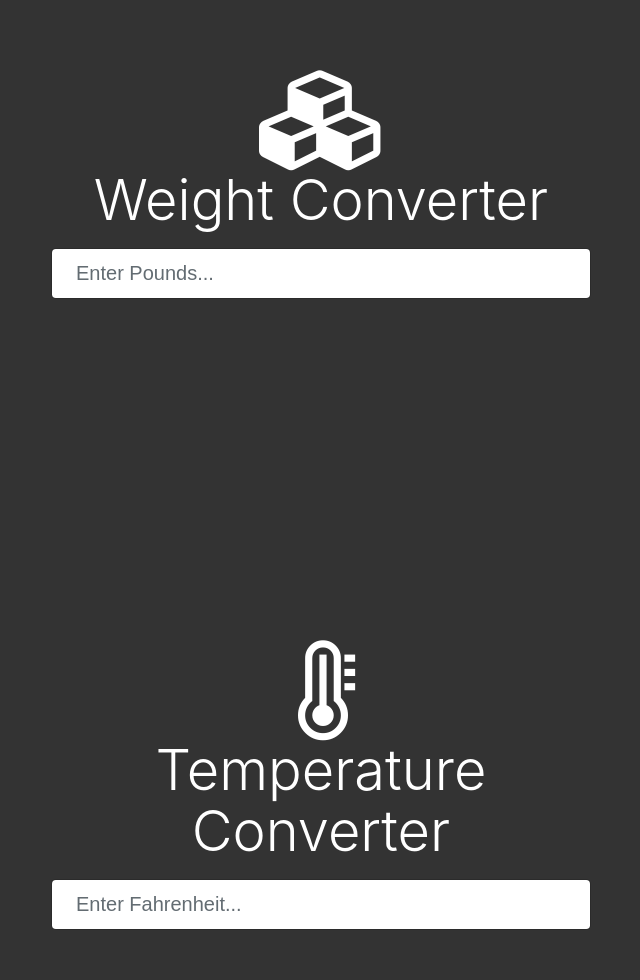
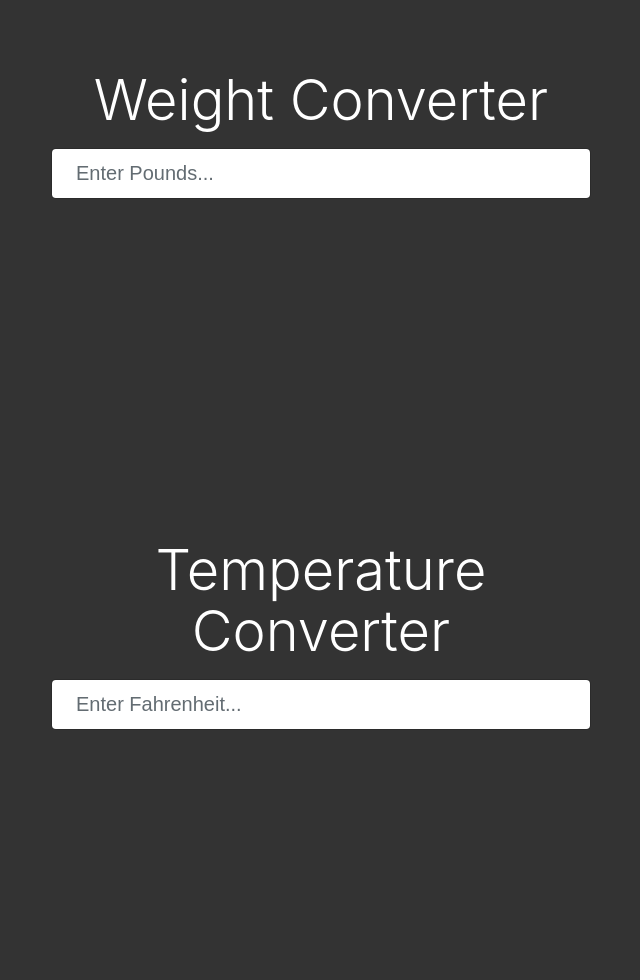
Before and after one commit to Evertxn/weight-converter, a PHP site: page / in a window 1280 px wide. Shown: the top 980 px of the page, without its empty margins (319-959 px from the left). After the commit the page ends 729 px from the top, so only its background shows below. Run offline with PHP 8.4, Linux system fonts and the light colour scheme.

Commit message:
removed animated icons

```diff
--- a/css/style.css
+++ b/css/style.css
@@ -1,15 +1,5 @@
 body{
     margin-top:70px;
-    background: #333;
+    background: #333333;
     color:#fff;
 }
-
-#thermo{
-    font-size: 100px;
-    padding-left: 617px;
-}
-
-#cubes{
-    font-size: 100px;
-    padding-left: 493px;
-}
--- a/index.html
+++ b/index.html
@@ -23,9 +23,6 @@ initial-scale=1.0">
 <body>
     <!-- Weight conversion -->
       <div class="container">
-          <!-- Cube Icon -->
-          <div id="cubes" class="fa"></div>
-
           <div class="row">
               <div class="col-md-6 offset-md-3">
                   <h1 class="display-4 text-center mb-3">Weight Converter</h1>
@@ -65,9 +62,6 @@ initial-scale=1.0">
           </div>
       </div>
       <br><br>
-      <!-- Thermometer icon -->
-      <div id="thermo" class="fa"></div>
-
       <!-- Temp Conversion -->
       <div class="container">
           <div class="row">
```
